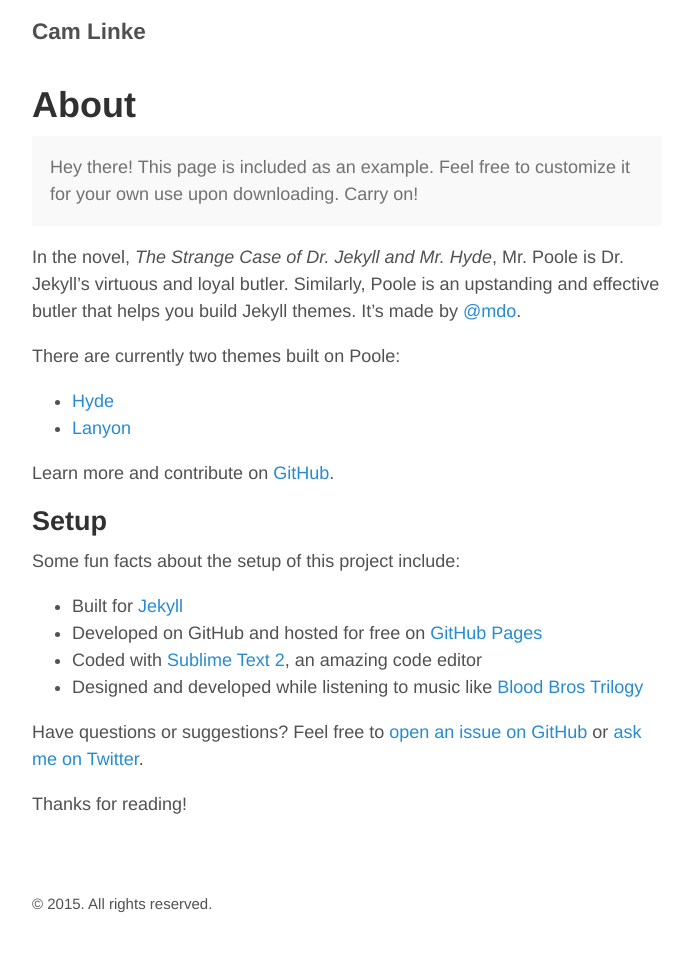
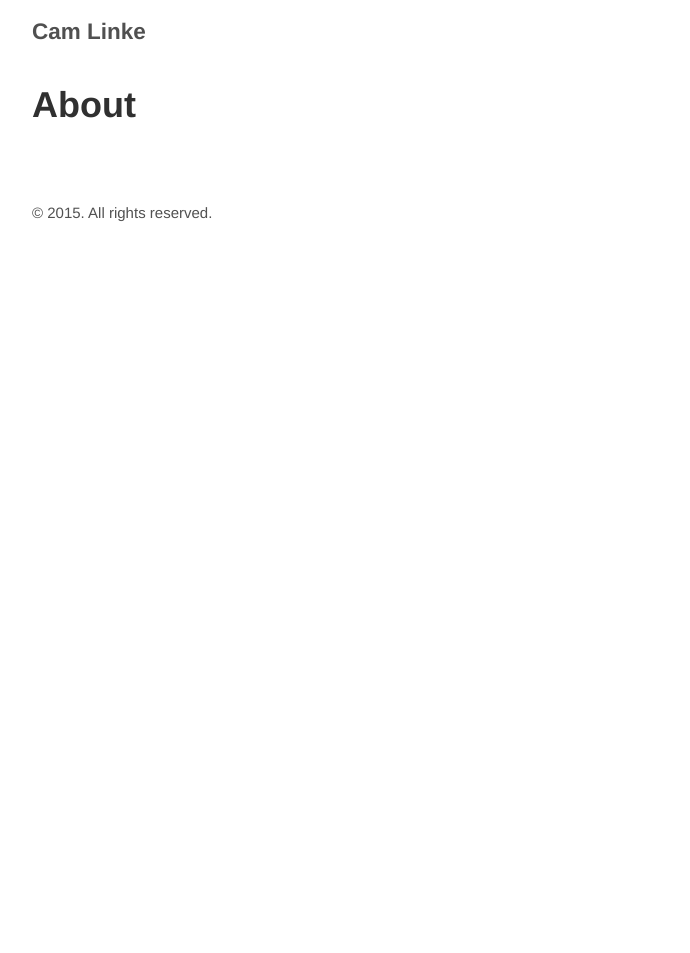
Before and after one commit to camlinke/camlinke.github.io, a Jekyll site: the page built from about.md, in a window 1280 px wide. Shown: the whole page, without its empty margins (293-983 px from the left). Built offline with Jekyll 4.4.1, drawn with Linux system fonts in a browser that asks for light colours; nearby versions of some CDN libraries; after the commit the page ends 900 px from its top, so only the background shows below that.

```diff
--- a/_sass/_custom.scss
+++ b/_sass/_custom.scss
@@ -19,4 +19,8 @@
     li {
         list-style: none;
     }
+
+    &.descriptive li {
+        margin-bottom: 8px;
+    }
 }
--- a/about.md
+++ b/about.md
@@ -2,29 +2,3 @@
 layout: page
 title: About
 ---
-
-<p class="message">
-  Hey there! This page is included as an example. Feel free to customize it for your own use upon downloading. Carry on!
-</p>
-
-In the novel, *The Strange Case of Dr. Jekyll and Mr. Hyde*, Mr. Poole is Dr. Jekyll's virtuous and loyal butler. Similarly, Poole is an upstanding and effective butler that helps you build Jekyll themes. It's made by [@mdo](https://twitter.com/mdo).
-
-There are currently two themes built on Poole:
-
-* [Hyde](http://hyde.getpoole.com)
-* [Lanyon](http://lanyon.getpoole.com)
-
-Learn more and contribute on [GitHub](https://github.com/poole).
-
-## Setup
-
-Some fun facts about the setup of this project include:
-
-* Built for [Jekyll](http://jekyllrb.com)
-* Developed on GitHub and hosted for free on [GitHub Pages](https://pages.github.com)
-* Coded with [Sublime Text 2](http://sublimetext.com), an amazing code editor
-* Designed and developed while listening to music like [Blood Bros Trilogy](https://soundcloud.com/maddecent/sets/blood-bros-series)
-
-Have questions or suggestions? Feel free to [open an issue on GitHub](https://github.com/poole/poole/issues/new) or [ask me on Twitter](https://twitter.com/mdo).
-
-Thanks for reading!
```
Also changed, not shown: courses.md (+20 -0 lines), index.html (+7 -5 lines), press.md (+2 -1 lines), projects.md (+9 -0 lines), reading.md (+20 -0 lines), writing.md (+8 -0 lines), README.md, public/favicon.ico.
